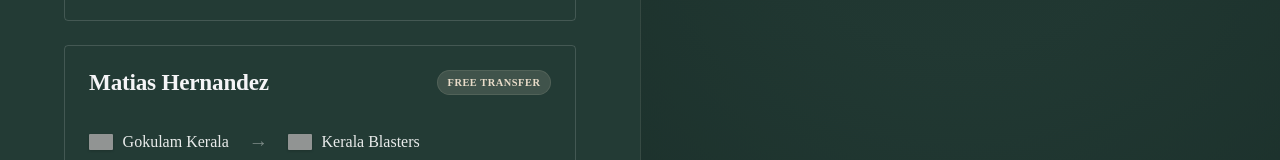
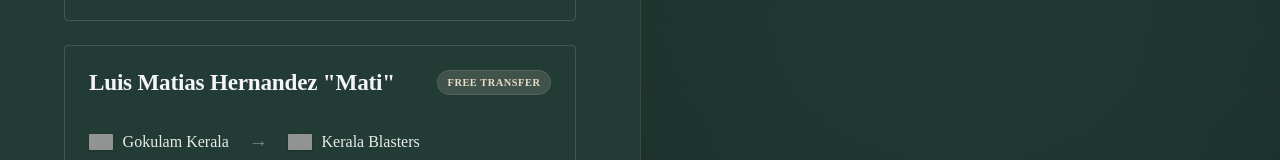
Before and after one commit to Jjuantegui/Aquila-Web, a Next.js app: page /deals in a window 1280 px wide. Shown: the part 638-798 px from the top of the page. Built offline with nearby package versions, Linux system fonts and the light colour scheme; grey boxes are pictures that could not be loaded.

Commit message:
Rename Matias Hernandez to Luis Matias Hernandez 'Mati'

```diff
--- a/src/data/deals.js
+++ b/src/data/deals.js
@@ -31,7 +31,7 @@
     {
         id: 3,
         playerId: 5,
-        playerName: "Matias Hernandez",
+        playerName: "Luis Matias Hernandez \"Mati\"",
         dealType: "Free Transfer",
         season: "2025/26",
         date: "Aug 2025",
@@ -96,7 +96,7 @@
     {
         id: 7,
         playerId: 5,
-        playerName: "Matias Hernandez",
+        playerName: "Luis Matias Hernandez \"Mati\"",
         dealType: "Free Transfer",
         season: "2025/26",
         date: "Jan 2026",
--- a/src/data/players.js
+++ b/src/data/players.js
@@ -97,7 +97,7 @@
     },
     {
         id: 5,
-        name: "Matias Hernandez",
+        name: "Luis Matias Hernandez \"Mati\"",
         position: "Central Midfielder",
         secondaryPosition: "Defender",
         birthDate: "10/09/1997",
```
